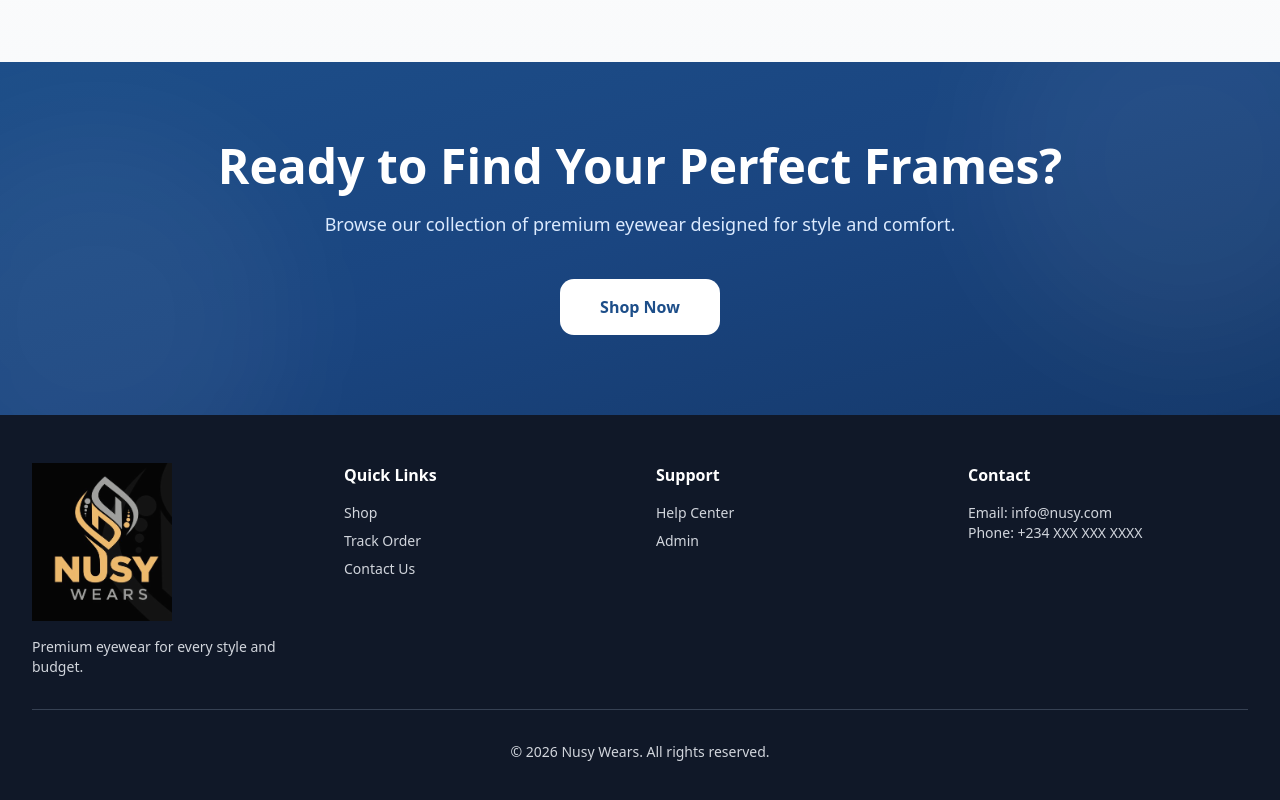
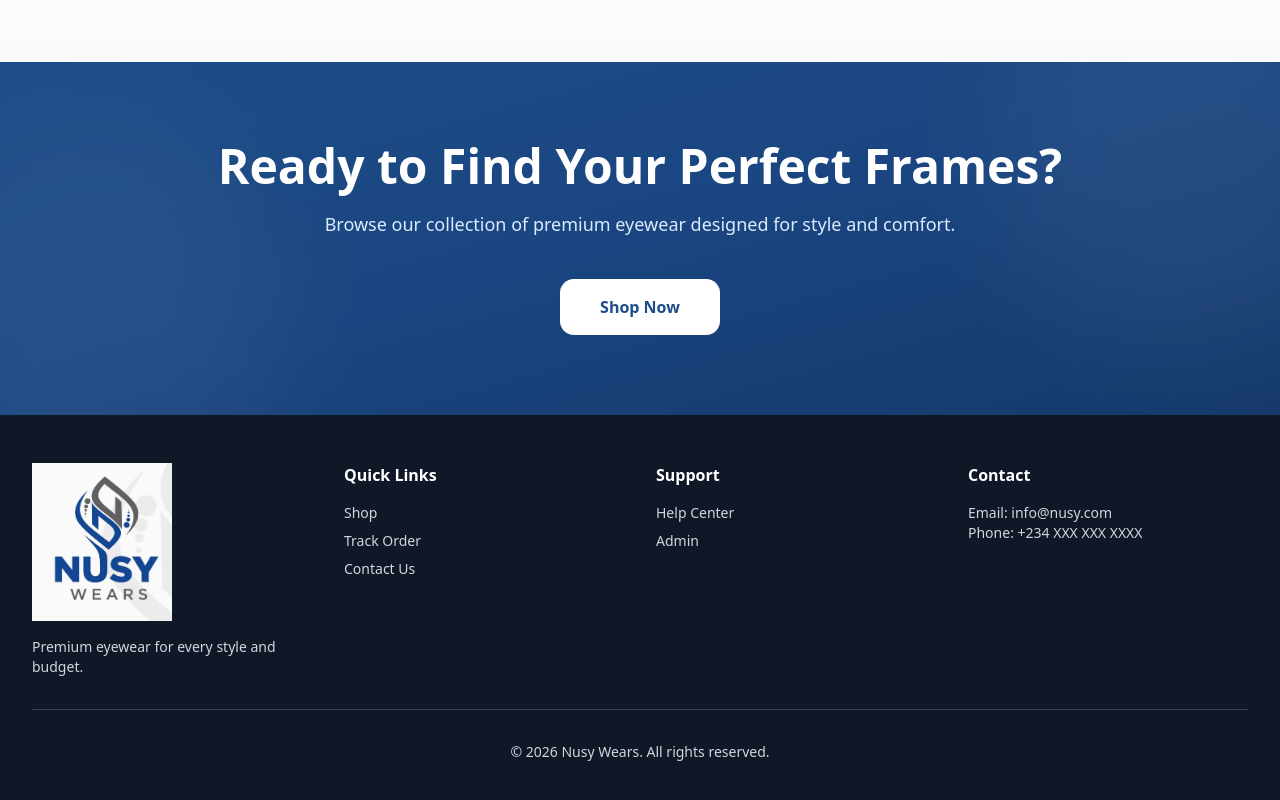
Before and after one commit to ismailoni/nusy-wears, a Next.js app: page / in a window 1280 px wide. Shown: the part 1373-2173 px from the top of the page. Built offline with nearby package versions, Linux system fonts and the light colour scheme; no server answers; the database is empty.

Commit message:
feat: Remove invert class from logo image in Home component

```diff
--- a/src/app/page.tsx
+++ b/src/app/page.tsx
@@ -293,7 +293,7 @@ export default function Home() {
                 alt="Nusy Wears"
                 width={140}
                 height={50}
-                className="mb-4 invert"
+                className="mb-4"
               />
               <p className="text-sm">Premium eyewear for every style and budget.</p>
             </div>
```
